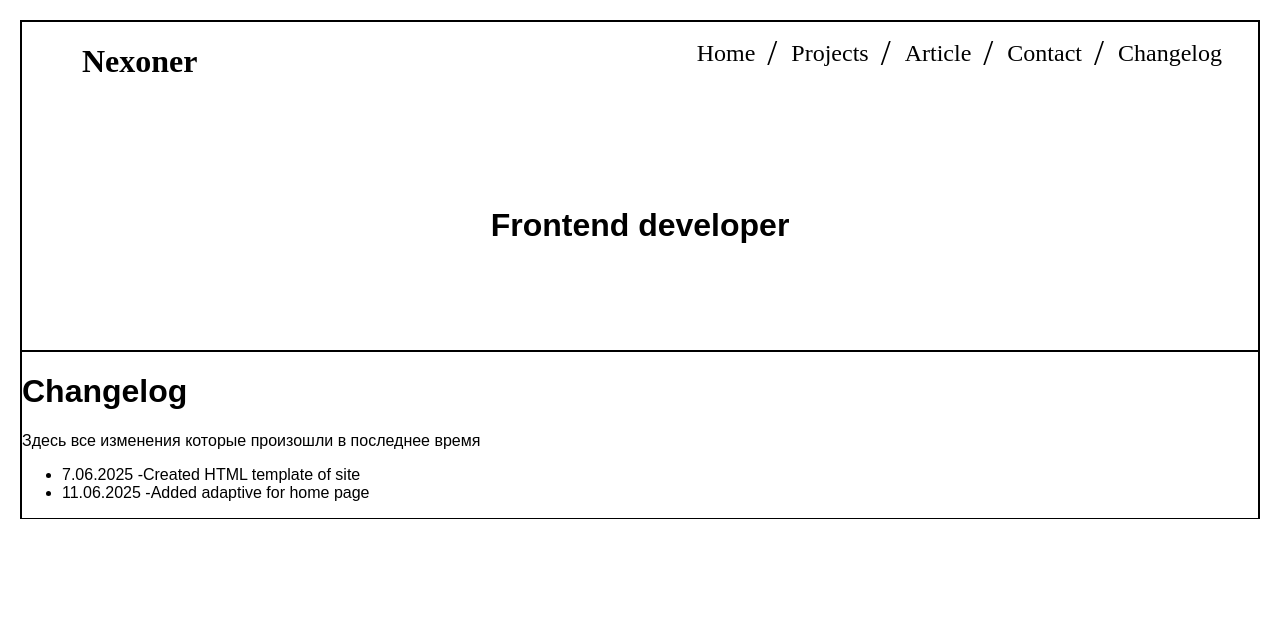
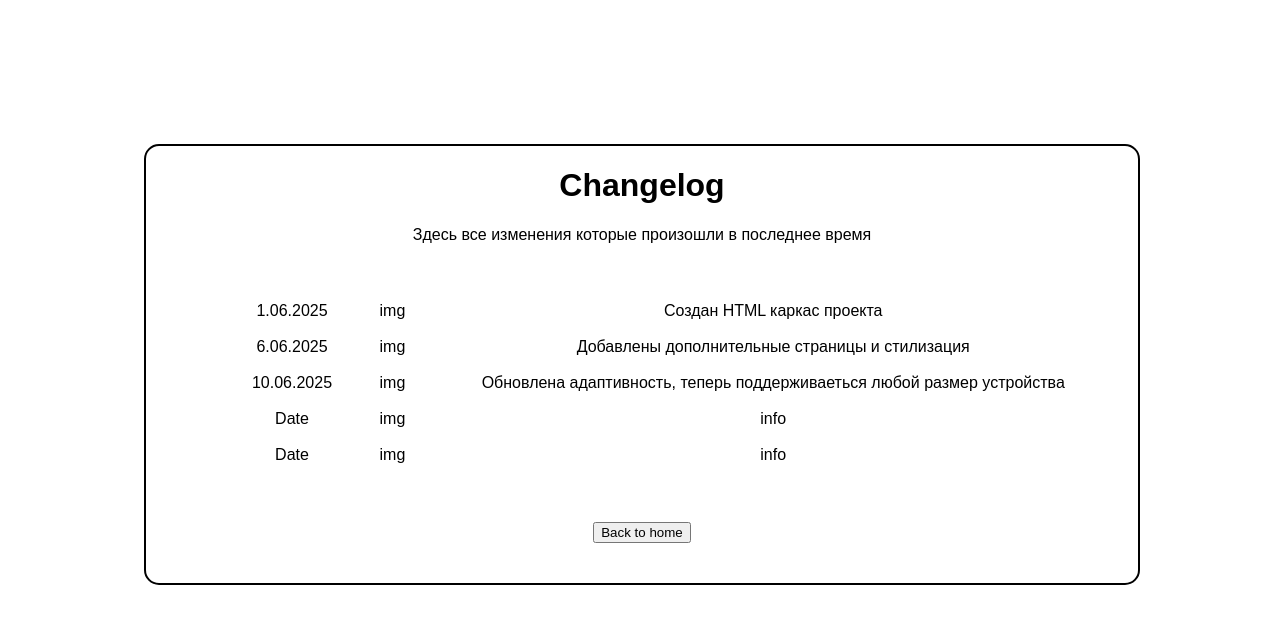
Before and after one commit to Nexoner/html-advance-meta-tags, a plain HTML site: page pages/changelog.html in a window 1280 px wide. Drawn offline with Linux system fonts and the light colour scheme.

Commit message:
changelog component added styles

```diff
--- a/pages/changelog.html
+++ b/pages/changelog.html
@@ -7,48 +7,48 @@
     <link rel="stylesheet" href="../styles/style.css" />
   </head>
   <body>
-    <header>
-      <div class="container">
-        <div class="nav-bar">
-          <div class="logo" style="flex-grow: 1">
-            <h1>Nexoner</h1>
+    <div class="cl-component">
+      <div class="cl-title-container">
+        <h1 class="cl-title">Changelog</h1>
+        <span class="cl-title-text"
+          >Здесь все изменения которые произошли в последнее время</span
+        >
+      </div>
+      <div class="cl-main-container">
+        <div class="cl-item">
+          <div class="cl-date">1.06.2025</div>
+          <div class="cl-img">img</div>
+          <div class="cl-item-info">Создан HTML каркас проекта</div>
+        </div>
+        <div class="cl-item">
+          <div class="cl-date">6.06.2025</div>
+          <div class="cl-img">img</div>
+          <div class="cl-item-info">
+            Добавлены дополнительные страницы и стилизация
           </div>
-          <nav class="nav-links" style="flex-grow: 2">
-            <div class="nav-item">
-              <a href="../index.html">Home</a>
-            </div>
-            <span>/</span>
-            <div class="nav-item">
-              <a href="projects.html">Projects</a>
-            </div>
-            <span>/</span>
-            <div class="nav-item">
-              <a href="article.html">Article</a>
-            </div>
-            <span>/</span>
-            <div class="nav-item"><a href="contact.html">Contact</a></div>
-            <span>/</span>
-            <div class="nav-item">
-              <a href="changelog.html">Changelog</a>
-            </div>
-          </nav>
         </div>
-        <div class="work-name">
-          <h1>Frontend developer</h1>
+        <div class="cl-item">
+          <div class="cl-date">10.06.2025</div>
+          <div class="cl-img">img</div>
+          <div class="cl-item-info">
+            Обновлена адаптивность, теперь поддерживаеться любой размер
+            устройства
+          </div>
+        </div>
+        <div class="cl-item">
+          <div class="cl-date">Date</div>
+          <div class="cl-img">img</div>
+          <div class="cl-item-info">info</div>
+        </div>
+        <div class="cl-item">
+          <div class="cl-date">Date</div>
+          <div class="cl-img">img</div>
+          <div class="cl-item-info">info</div>
         </div>
       </div>
-    </header>
-    <main>
-      <div>
-        <div>
-          <h1>Changelog</h1>
-          <span>Здесь все изменения которые произошли в последнее время</span>
-        </div>
-        <ul>
-          <li>7.06.2025 -Created HTML template of site</li>
-          <li>11.06.2025 -Added adaptive for home page</li>
-        </ul>
+      <div class="back-button">
+        <button><a href="../index.html">Back to home</a></button>
       </div>
-    </main>
+    </div>
   </body>
 </html>
--- a/styles/style.css
+++ b/styles/style.css
@@ -198,6 +198,58 @@ footer {
 }
 
 
+.cl-component {
+width: 80%;
+margin: 10%;
+align-items: center;
+border: 2px black solid;
+border-radius: 15px;
+font-family: "LXGW Marker Gothic", sans-serif;
+}
+
+.cl-component > a {
+   text-decoration: none;
+   color: black;
+}
+
+.cl-title-container {
+   text-align: center;
+}
+
+.cl-main-container {
+   display: flex;
+   flex-direction: column;
+   margin: 5%;
+}
+
+.cl-item {
+   display: flex;
+   flex-direction: row;
+   margin: 1%;
+}
+
+.cl-date {
+   width: 20%;
+   text-align: center;
+}
+
+.cl-img {
+   width: 10%;
+}
+
+.cl-item-info {
+   width: 70%;
+   text-align: center;
+}
+
+.back-button {
+   width: 92%;
+   height: 4%;
+   text-align: center;
+   margin: 4%;
+}
+
+
 @media (max-width:800px) {
 
    .container {
```
